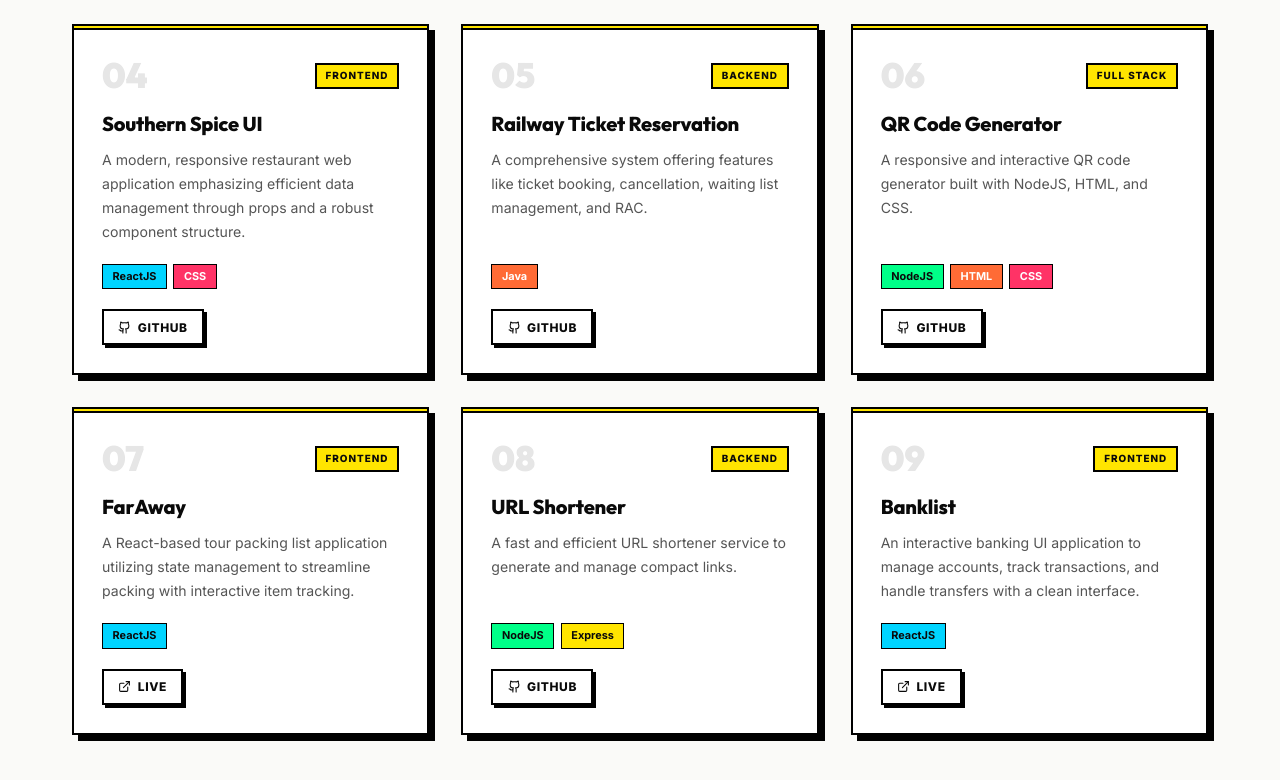
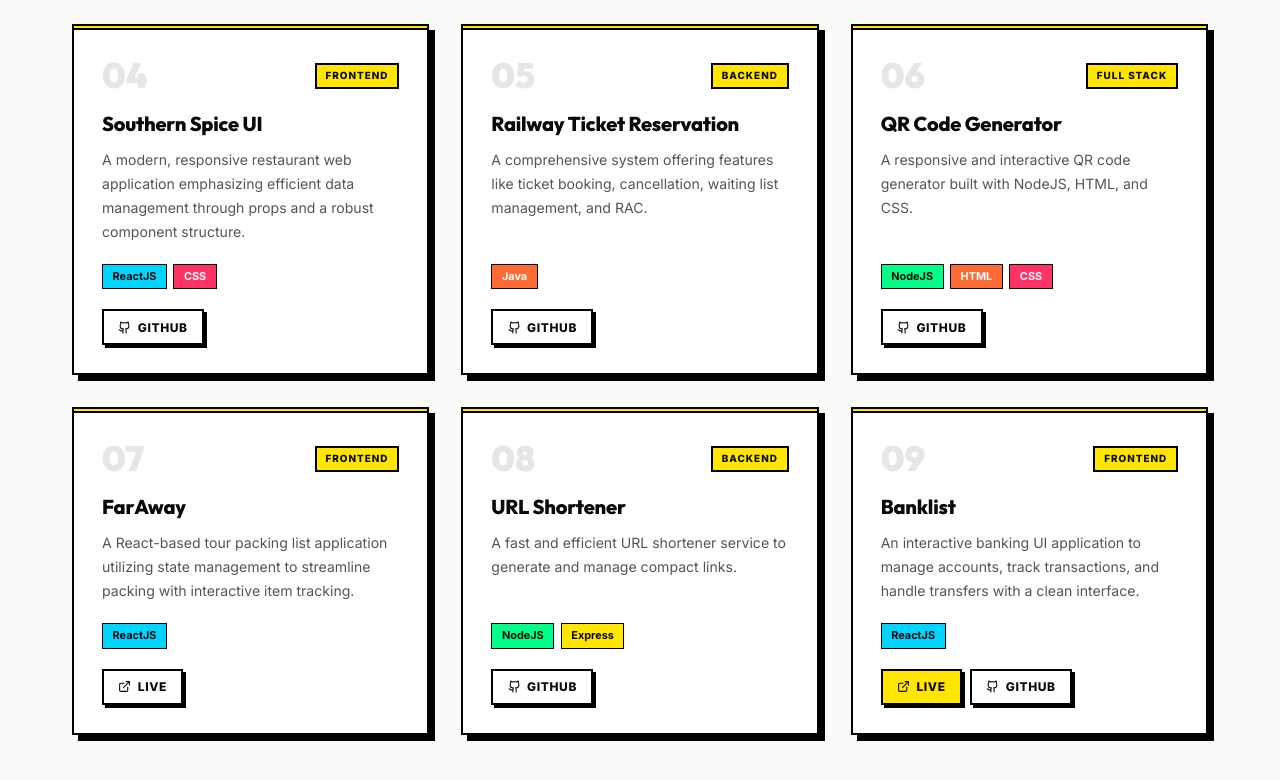
Before and after one commit to Karthick3800/Portfolio-karthick, a React (Vite) app: page / in a window 1280 px wide. Shown: the part 2364-3144 px from the top of the page. Built offline with nearby package versions, Linux system fonts and the light colour scheme.

Commit message:
added the changes

```diff
--- a/src/components/Projects.jsx
+++ b/src/components/Projects.jsx
@@ -182,10 +182,39 @@ const Projects = () => {
                                             })}
                                         </div>
 
-                                        {/* Link button */}
+                                        {/* Link buttons */}
+                                        <div style={{ display: 'flex', gap: '0.5rem', flexWrap: 'wrap' }}>
                                             {project.link && (
                                                 <motion.a
                                                     href={project.link}
+                                                    target="_blank"
+                                                    rel="noopener noreferrer"
+                                                    whileHover={{ x: 3, y: 3, boxShadow: '0 0 0 #000' }}
+                                                    style={{
+                                                        display: 'inline-flex',
+                                                        alignItems: 'center',
+                                                        gap: '0.4rem',
+                                                        fontSize: '0.75rem',
+                                                        fontWeight: '800',
+                                                        color: '#0A0A0A',
+                                                        backgroundColor: project.github ? '#FFE500' : '#FFFFFF',
+                                                        border: '2px solid #000',
+                                                        boxShadow: '3px 3px 0 #000',
+                                                        padding: '0.4rem 0.9rem',
+                                                        borderRadius: '0',
+                                                        textTransform: 'uppercase',
+                                                        letterSpacing: '0.05em',
+                                                        transition: 'transform 0.15s ease, box-shadow 0.15s ease',
+                                                        textDecoration: 'none'
+                                                    }}
+                                                >
+                                                    {project.link.includes('github') ? <Github size={13} /> : <ExternalLink size={13} />}
+                                                    {project.link.includes('github') ? 'GitHub' : 'Live'}
+                                                </motion.a>
+                                            )}
+                                            {project.github && (
+                                                <motion.a
+                                                    href={project.github}
                                                     target="_blank"
                                                     rel="noopener noreferrer"
                                                     whileHover={{ x: 3, y: 3, boxShadow: '0 0 0 #000' }}
@@ -204,14 +233,13 @@ const Projects = () => {
                                                         textTransform: 'uppercase',
                                                         letterSpacing: '0.05em',
                                                         transition: 'transform 0.15s ease, box-shadow 0.15s ease',
-                                                    textDecoration: 'none',
-                                                    alignSelf: 'flex-start'
+                                                        textDecoration: 'none'
                                                     }}
                                                 >
-                                                {project.link.includes('github') ? <Github size={13} /> : <ExternalLink size={13} />}
-                                                {project.link.includes('github') ? 'GitHub' : 'Live'}
+                                                    <Github size={13} /> GitHub
                                                 </motion.a>
                                             )}
+                                        </div>
                                     </div>
                                 </motion.div>
                             );
--- a/src/content.json
+++ b/src/content.json
@@ -103,7 +103,8 @@
       "title": "Banklist",
       "description": "An interactive banking UI application to manage accounts, track transactions, and handle transfers with a clean interface.",
       "tech": ["ReactJS"],
-      "link": "https://banklist-iota.vercel.app/"
+      "link": "https://banklist-iota.vercel.app/",
+      "github": "https://github.com/Karthick3800/BANKLIST"
     }
   ]
 }
```
Lines whose indentation alone changed are shown as unchanged.
